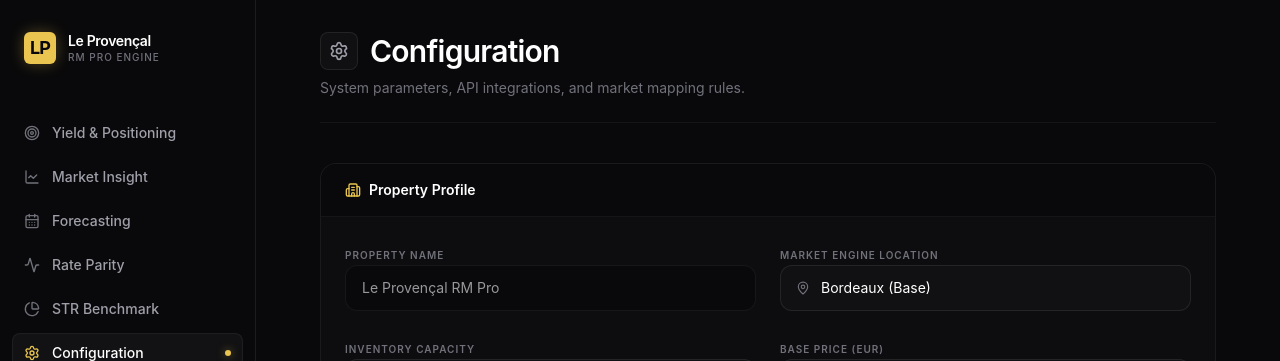
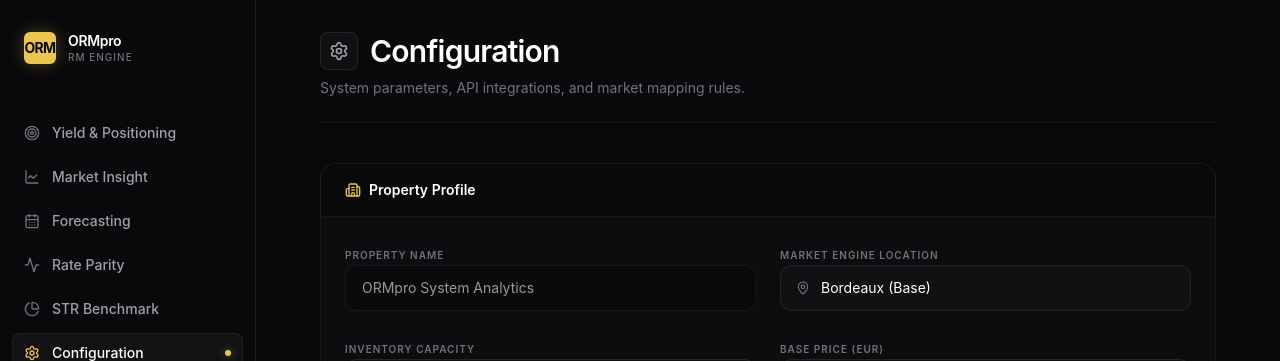
Before and after one commit to oguzatasoy2-hue/rm-dashboard-pro, a Next.js app: page /config in a window 1280 px wide. Shown: the top 361 px of the page. Built offline with nearby package versions, Linux system fonts and the light colour scheme.

Commit message:
chore: rebrand project to generic ORMpro for portfolio

```diff
--- a/src/app/config/page.tsx
+++ b/src/app/config/page.tsx
@@ -77,7 +77,7 @@
                                     type="text"
                                     readOnly
                                     className="w-full bg-[#09090B] border border-white/[0.08] rounded-xl px-4 py-3 text-sm text-zinc-300 outline-none focus:border-white/20 transition-colors cursor-not-allowed opacity-70"
-                                    value="Le Provençal RM Pro"
+                                    value="ORMpro System Analytics"
                                 />
                             </div>
 
--- a/src/app/layout.tsx
+++ b/src/app/layout.tsx
@@ -14,7 +14,7 @@
 });
 
 export const metadata: Metadata = {
-    title: "Le Provençal RM Pro",
+    title: "ORMpro System",
     description: "Next Generation Revenue Management Dashboard",
 };
 
--- a/src/app/login/page.tsx
+++ b/src/app/login/page.tsx
@@ -10,7 +10,7 @@
 
 export default function LoginPage() {
     const router = useRouter();
-    const [email, setEmail] = useState("admin@leprovencal.com");
+    const [email, setEmail] = useState("admin@ormpro.com");
     const [password, setPassword] = useState("admin123");
     const [isSubmitting, setIsSubmitting] = useState(false);
 
@@ -64,7 +64,7 @@
                         className="flex flex-col items-center mb-10"
                     >
                         <div className="w-12 h-12 rounded-xl bg-[#EAC54F] shadow-[0_0_30px_rgba(234,197,79,0.4)] flex items-center justify-center mb-6">
-                            <span className="text-[#09090B] font-bold text-2xl tracking-tighter">LP</span>
+                            <span className="text-[#09090B] font-bold text-lg tracking-tighter">ORM</span>
                         </div>
                         <h1 className="text-2xl font-bold text-white tracking-tight mb-2">Welcome Back</h1>
                         <p className="text-zinc-500 text-sm text-center mb-2">Enter your credentials to access the Revenue Management System.</p>
@@ -87,7 +87,7 @@
                                 value={email}
                                 onChange={(e) => setEmail(e.target.value)}
                                 className="w-full bg-[#09090B]/50 border border-white/[0.08] rounded-xl px-4 py-3.5 text-sm text-white outline-none focus:border-[#EAC54F]/50 focus:ring-1 focus:ring-[#EAC54F]/50 hover:bg-white/[0.02] hover:border-white/20 transition-all"
-                                placeholder="admin@leprovencal.com"
+                                placeholder="admin@ormpro.com"
                             />
                         </motion.div>
 
--- a/src/components/Sidebar.tsx
+++ b/src/components/Sidebar.tsx
@@ -27,11 +27,11 @@
             {/* Brand */}
             <div className="px-6 mb-12 flex items-center gap-3">
                 <div className="w-8 h-8 rounded-md bg-[#EAC54F] shadow-[0_0_15px_rgba(234,197,79,0.3)] flex items-center justify-center">
-                    <span className="text-[#09090B] font-bold text-lg tracking-tighter">LP</span>
+                    <span className="text-[#09090B] font-bold text-sm tracking-tighter">ORM</span>
                 </div>
                 <div>
-                    <h2 className="text-white font-semibold text-sm tracking-tight leading-tight">Le Provençal</h2>
-                    <p className="text-zinc-500 text-[10px] font-medium uppercase tracking-widest">RM Pro Engine</p>
+                    <h2 className="text-white font-semibold text-sm tracking-tight leading-tight">ORMpro</h2>
+                    <p className="text-zinc-500 text-[10px] font-medium uppercase tracking-widest">RM Engine</p>
                 </div>
             </div>
 
```
